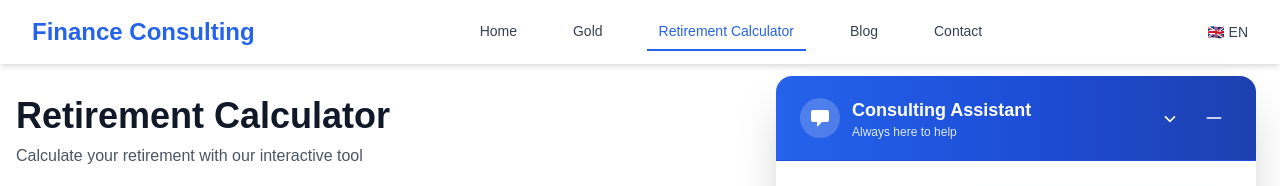
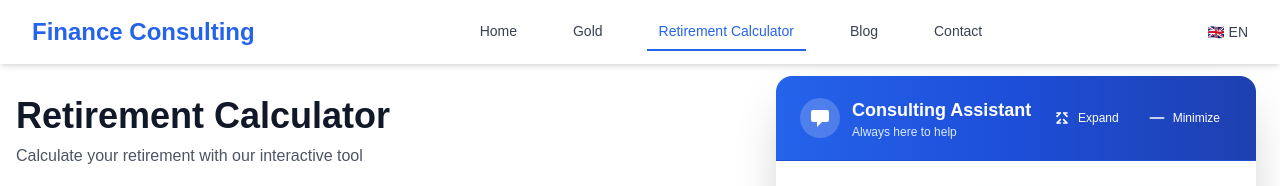
Before and after one commit to quocvietphung/document-intelligence-lab, a Next.js app: page /en/rentenrechner in a window 1280 px wide. Shown: the top 186 px of the page. Built offline with nearby package versions, Linux system fonts and the light colour scheme.

Commit message:
refactor: improve ChatWindow component with enhanced button accessibility and UI adjustments

```diff
--- a/components/chatbot/ChatWindow.tsx
+++ b/components/chatbot/ChatWindow.tsx
@@ -165,30 +165,46 @@ export default function ChatWindow({ isMinimized, onToggleMinimize }: ChatWindow
             </div>
           </div>
 
-          <div className="flex items-center space-x-2">
+          <div className="flex items-center space-x-1">
             <button
               onClick={() => setIsExpanded(!isExpanded)}
-              className="text-white hover:bg-white hover:bg-opacity-20 p-2 rounded-lg transition-all"
-              title={isExpanded ? "Minimize" : "Expand"}
+              className="text-white hover:bg-white hover:bg-opacity-20 px-3 py-2 rounded-lg transition-all flex items-center space-x-1.5 text-sm"
+              title={isExpanded ? "Restore window" : "Maximize window"}
             >
               <svg
                 xmlns="http://www.w3.org/2000/svg"
                 className="h-5 w-5"
-                fill="currentColor"
+                fill="none"
                 viewBox="0 0 24 24"
+                stroke="currentColor"
               >
                 {isExpanded ? (
-                  <path d="M6 14l6-6 6 6" stroke="currentColor" fill="none" strokeWidth="2" />
+                  // Restore/minimize icon
+                  <path
+                    strokeLinecap="round"
+                    strokeLinejoin="round"
+                    strokeWidth={2}
+                    d="M9 9V5m0 0H5m4 0L5 9m10 0v4m0 0h4m-4 0l4-4m-6 6h6m-12 0h12"
+                  />
                 ) : (
-                  <path d="M6 10l6 6 6-6" stroke="currentColor" fill="none" strokeWidth="2" />
+                  // Fullscreen/expand icon
+                  <path
+                    strokeLinecap="round"
+                    strokeLinejoin="round"
+                    strokeWidth={2}
+                    d="M10 6H6m4 0L6 10m8-4h4m-4 0l4 4M6 18h4m-4 0l4-4m8 4h-4m4 0l-4-4"
+                  />
                 )}
               </svg>
+              <span className="hidden sm:inline text-xs font-medium">
+                {isExpanded ? "Restore" : "Expand"}
+              </span>
             </button>
 
             <button
               onClick={onToggleMinimize}
-              className="text-white hover:bg-white hover:bg-opacity-20 p-2 rounded-lg transition-all"
-              title="Minimize"
+              className="text-white hover:bg-white hover:bg-opacity-20 px-3 py-2 rounded-lg transition-all flex items-center space-x-1.5 text-sm"
+              title="Minimize chat"
             >
               <svg
                 xmlns="http://www.w3.org/2000/svg"
@@ -204,6 +220,7 @@ export default function ChatWindow({ isMinimized, onToggleMinimize }: ChatWindow
                   d="M20 12H4"
                 />
               </svg>
+              <span className="hidden sm:inline text-xs font-medium">Minimize</span>
             </button>
           </div>
         </div>
```
